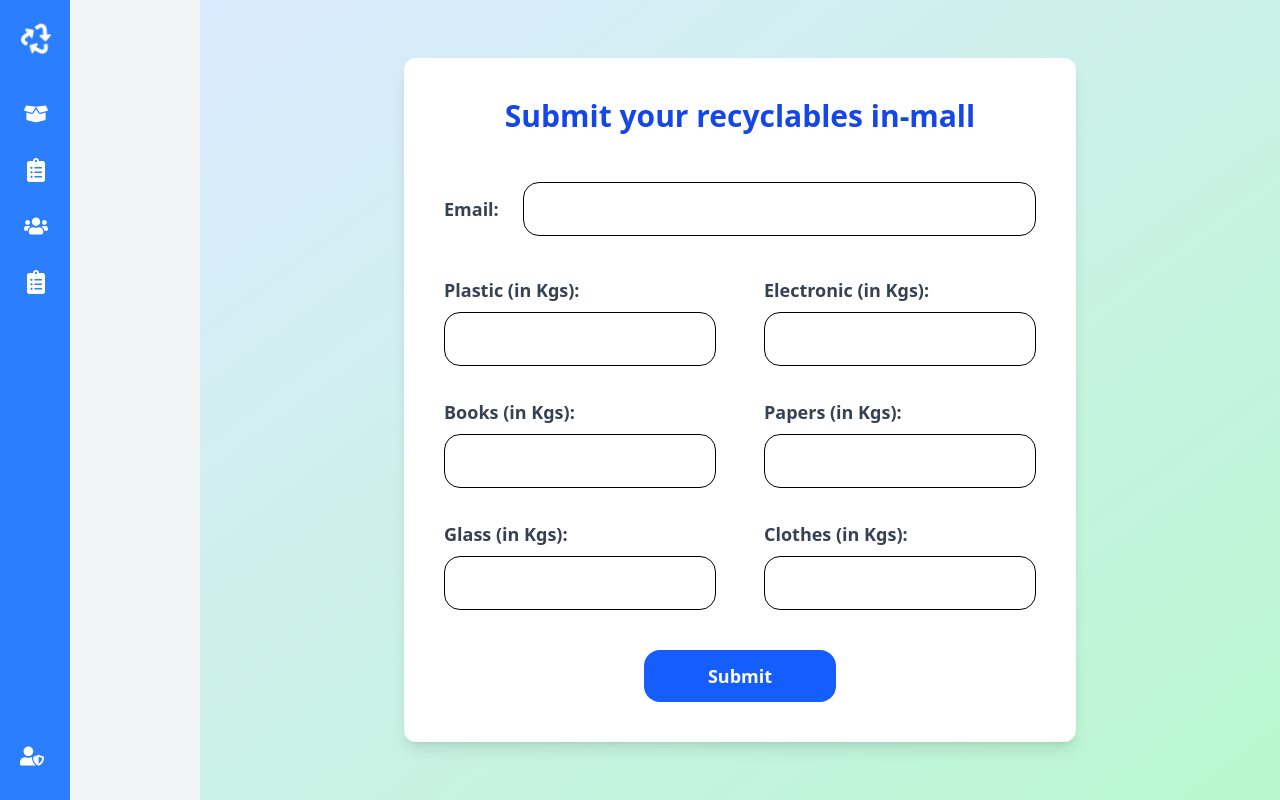
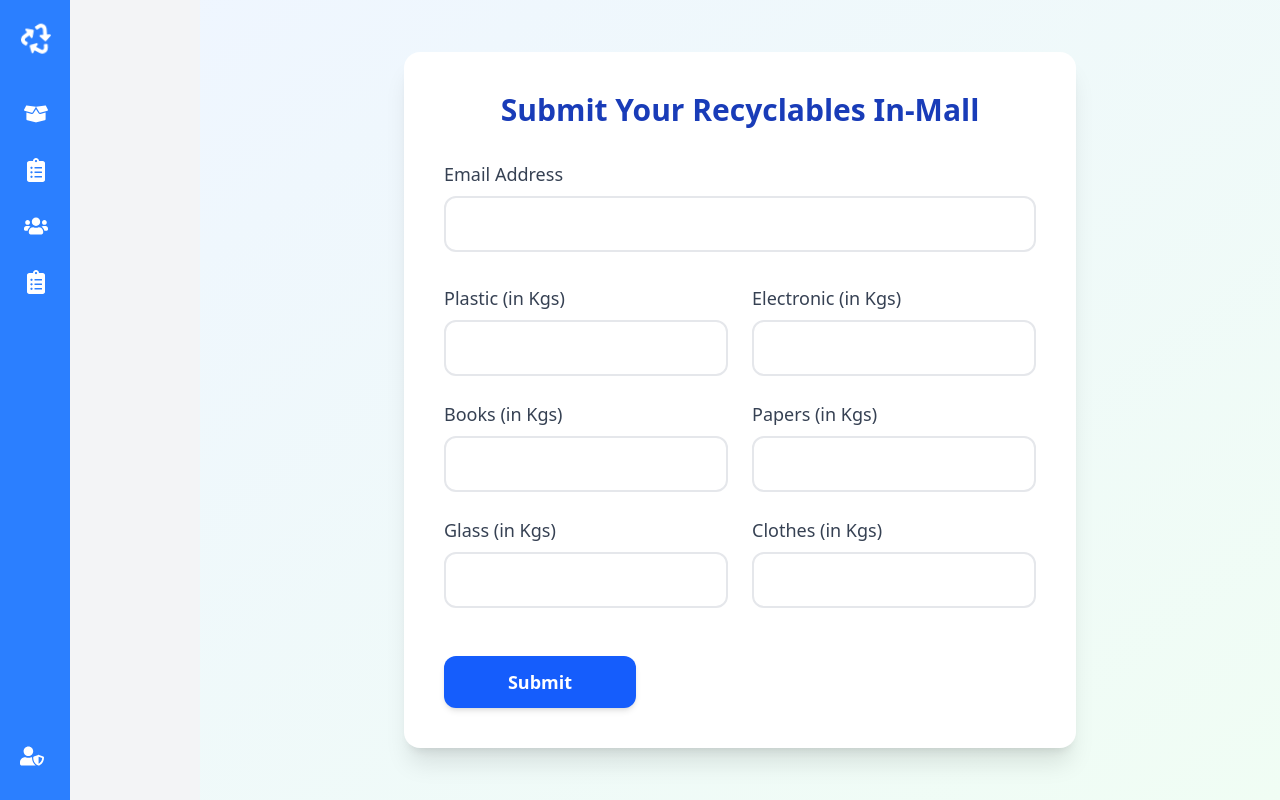
Before and after one commit to suryakrishnakishore/Walmart_Sparkathon_EcoCycle360, a React (Vite) app in the folder admin/: page /in-mall in a window 1280 px wide. Built offline with nearby package versions, Linux system fonts and the light colour scheme; sample sign-in values are in the browser's storage.

Commit message:
Your commit message

```diff
--- a/admin/src/pages/in-mall.jsx
+++ b/admin/src/pages/in-mall.jsx
@@ -1,6 +1,5 @@
-import React, { useState } from 'react'
+import React, { useState, useEffect } from 'react';
 import api from '../libs/apiCalls.js';
-import { useEffect } from 'react';
 
 function InMall() {
     const [form, setForm] = useState({
@@ -13,23 +12,20 @@ function InMall() {
         clothes: ""
     });
     const [loading, setLoading] = useState(false);
-    const [query, setQuery] = useState("");
+    const [suggestions, setSuggestions] = useState([]);
 
-    const [suggewstions, setSuggestions] = useState([]);
-
-    const getSuggestions = async (req, res) => {
+    const getSuggestions = async () => {
         try {
             const { status, data: result } = await api.get(`/search/customer-mail?query=${form.email}`);
             if (status === 200) {
-                console.log(result?.list);
-
-                setSuggestions(result?.list);
+                setSuggestions(result?.list || []);
             }
         } catch (err) {
-            console.log(err);
+            console.error(err);
+            setSuggestions([]);
+        }
+    };
 
-        }
-    }
     const handleChange = (e) => {
         const { name, value } = e.target;
         setForm((prev) => ({
@@ -51,45 +47,42 @@ function InMall() {
             return;
         }
 
-        const timeoutId = setTimeout(
-            getSuggestions(),
-            100
-        );
-
+        const timeoutId = setTimeout(getSuggestions, 300);
         return () => clearTimeout(timeoutId);
     }, [form.email]);
 
     return (
-        <div className="min-h-screen flex items-center justify-center bg-gradient-to-br from-blue-100 to-green-200">
-            <div className="w-full max-w-2xl bg-white rounded-xl shadow-lg p-10">
-                <h1 className="text-3xl font-bold text-center mb-12 text-blue-700">Submit your recyclables in-mall</h1>
-                <form onSubmit={handleSubmit} className="space-y-10">
-                    <div className="flex flex-col md:flex-row md:items-center gap-6">
-                        <label htmlFor="email" className="md:w-fit font-semibold text-gray-700 text-lg">Email:</label>
-                        <div className='flex w-full flex-col'>
+        <div className="min-h-screen flex items-center justify-center bg-gradient-to-br from-blue-50 to-green-50 p-4">
+            <div className="w-full max-w-2xl bg-white rounded-2xl shadow-xl p-8 md:p-10">
+                <h1 className="text-3xl font-bold text-center mb-8 text-blue-800">Submit Your Recyclables In-Mall</h1>
+                <form onSubmit={handleSubmit} className="space-y-8">
+                    <div className="flex flex-col gap-6">
+                        <div className="relative">
+                            <label htmlFor="email" className="block font-medium text-gray-700 mb-2 text-lg">Email Address</label>
+                            <div className="relative">
                                 <input
                                     type="email"
                                     name="email"
                                     id="email"
-                                className="flex-1 px-6 py-3 border rounded-lg focus:outline-none focus:ring-2 focus:ring-blue-300 text-lg"
+                                    className="w-full px-5 py-3 border-2 border-gray-200 rounded-xl focus:outline-none focus:border-blue-500 focus:ring-1 focus:ring-blue-200 text-lg transition"
                                     value={form.email}
                                     onChange={handleChange}
-                                autoComplete='off'
+                                    autoComplete="off"
                                     required
                                 />
-                            {suggewstions.length > 0 && (
-                                <ul className="absolute z-10 mt-15 w-auto bg-white border border-blue-200 rounded-lg shadow-lg max-h-56 overflow-y-auto">
-                                    {suggewstions.map((suggestion, ind) => (
+                                {suggestions.length > 0 && (
+                                    <ul className="absolute z-20 mt-2 w-full bg-white border border-gray-200 rounded-xl shadow-lg max-h-60 overflow-y-auto">
+                                        {suggestions.map((suggestion, ind) => (
                                             <li
                                                 key={ind}
-                                            className="px-4 py-2 hover:bg-blue-50 cursor-pointer transition"
+                                                className="px-4 py-3 hover:bg-blue-50 cursor-pointer transition-colors border-b border-gray-100 last:border-b-0"
                                                 onClick={() => {
                                                     setForm((prev) => ({ ...prev, email: suggestion.email }));
                                                     setSuggestions([]);
                                                 }}
                                             >
                                                 <div className="flex flex-col">
-                                                <span className="font-semibold text-blue-700">{suggestion.name}</span>
+                                                    <span className="font-semibold text-blue-800">{suggestion.name}</span>
                                                     <span className="text-gray-600 text-sm">{suggestion.email}</span>
                                                 </div>
                                             </li>
@@ -98,104 +91,60 @@ function InMall() {
                                 )}
                             </div>
                         </div>
+                    </div>
 
-                    <div className="grid grid-cols-1 md:grid-cols-2 gap-x-12 gap-y-8">
-                        <div>
-                            <label htmlFor="plastic" className="block font-semibold text-gray-700 mb-2 text-lg">Plastic (in Kgs):</label>
+                    <div className="grid grid-cols-1 md:grid-cols-2 gap-6">
+                        {[
+                            { id: "plastic", label: "Plastic (in Kgs)" },
+                            { id: "electronic", label: "Electronic (in Kgs)" },
+                            { id: "books", label: "Books (in Kgs)" },
+                            { id: "papers", label: "Papers (in Kgs)" },
+                            { id: "glass", label: "Glass (in Kgs)" },
+                            { id: "clothes", label: "Clothes (in Kgs)" }
+                        ].map((item) => (
+                            <div key={item.id} className="space-y-2">
+                                <label htmlFor={item.id} className="block font-medium text-gray-700 text-lg">
+                                    {item.label}
+                                </label>
                                 <input
                                     type="number"
                                     step="0.01"
-                                name="plastic"
-                                id="plastic"
-                                className="w-full px-6 py-3 border rounded-lg focus:outline-none focus:ring-2 focus:ring-blue-300 text-lg"
-                                value={form.plastic}
+                                    name={item.id}
+                                    id={item.id}
+                                    className="w-full px-5 py-3 border-2 border-gray-200 rounded-xl focus:outline-none focus:border-blue-500 focus:ring-1 focus:ring-blue-200 text-lg transition"
+                                    value={form[item.id]}
                                     onChange={handleChange}
                                     min="0"
                                 />
                             </div>
-                        <div>
-                            <label htmlFor="electronic" className="block font-semibold text-gray-700 mb-2 text-lg">Electronic (in Kgs):</label>
-                            <input
-                                type="number"
-                                step="0.01"
-                                name="electronic"
-                                id="electronic"
-                                className="w-full px-6 py-3 border rounded-lg focus:outline-none focus:ring-2 focus:ring-blue-300 text-lg"
-                                value={form.electronic}
-                                onChange={handleChange}
-                                min="0"
-                            />
+                        ))}
                     </div>
-                        <div>
-                            <label htmlFor="books" className="block font-semibold text-gray-700 mb-2 text-lg">Books (in Kgs):</label>
-                            <input
-                                type="number"
-                                step="0.01"
-                                name="books"
-                                id="books"
-                                className="w-full px-6 py-3 border rounded-lg focus:outline-none focus:ring-2 focus:ring-blue-300 text-lg"
-                                value={form.books}
-                                onChange={handleChange}
-                                min="0"
-                            />
-                        </div>
-                        <div>
-                            <label htmlFor="papers" className="block font-semibold text-gray-700 mb-2 text-lg">Papers (in Kgs):</label>
-                            <input
-                                type="number"
-                                step="0.01"
-                                name="papers"
-                                id="papers"
-                                className="w-full px-6 py-3 border rounded-lg focus:outline-none focus:ring-2 focus:ring-blue-300 text-lg"
-                                value={form.papers}
-                                onChange={handleChange}
-                                min="0"
-                            />
-                        </div>
-                        <div>
-                            <label htmlFor="glass" className="block font-semibold text-gray-700 mb-2 text-lg">Glass (in Kgs):</label>
-                            <input
-                                type="number"
-                                step="0.01"
-                                name="glass"
-                                id="glass"
-                                className="w-full px-6 py-3 border rounded-lg focus:outline-none focus:ring-2 focus:ring-blue-300 text-lg"
-                                value={form.glass}
-                                onChange={handleChange}
-                                min="0"
-                            />
-                        </div>
-                        <div>
-                            <label htmlFor="clothes" className="block font-semibold text-gray-700 mb-2 text-lg">Clothes (in Kgs):</label>
-                            <input
-                                type="number"
-                                step="0.01"
-                                name="clothes"
-                                id="clothes"
-                                className="w-full px-6 py-3 border rounded-lg focus:outline-none focus:ring-2 focus:ring-blue-300 text-lg"
-                                value={form.clothes}
-                                onChange={handleChange}
-                                min="0"
-                            />
-                        </div>
-                    </div>
-                    <div className="flex justify-center mt-8">
+
+                    <div className="pt-4">
                         <button
                             type="submit"
                             disabled={loading}
-                            className={`w-48 py-3 rounded-lg font-semibold text-white text-lg transition
+                            className={`w-full md:w-48 py-3 rounded-xl font-semibold text-white text-lg transition-all
                                 ${loading
-                                    ? "bg-blue-300 cursor-not-allowed"
-                                    : "bg-blue-600 hover:bg-blue-700 cursor-pointer"
+                                    ? "bg-blue-400 cursor-not-allowed"
+                                    : "bg-blue-600 hover:bg-blue-700 shadow-md hover:shadow-lg cursor-pointer"
                                 }`}
                         >
-                            {loading ? "Submitting..." : "Submit"}
+                            {loading ? (
+                                <span className="flex items-center justify-center">
+                                    <svg className="animate-spin -ml-1 mr-2 h-5 w-5 text-white" xmlns="http://www.w3.org/2000/svg" fill="none" viewBox="0 0 24 24">
+                                        <circle className="opacity-25" cx="12" cy="12" r="10" stroke="currentColor" strokeWidth="4"></circle>
+                                        <path className="opacity-75" fill="currentColor" d="M4 12a8 8 0 018-8V0C5.373 0 0 5.373 0 12h4zm2 5.291A7.962 7.962 0 014 12H0c0 3.042 1.135 5.824 3 7.938l3-2.647z"></path>
+                                    </svg>
+                                    Processing...
+                                </span>
+                            ) : "Submit"}
                         </button>
                     </div>
                 </form>
             </div>
         </div>
-    )
+    );
 }
 
 export default InMall;
```
Lines whose indentation alone changed are shown as unchanged.
